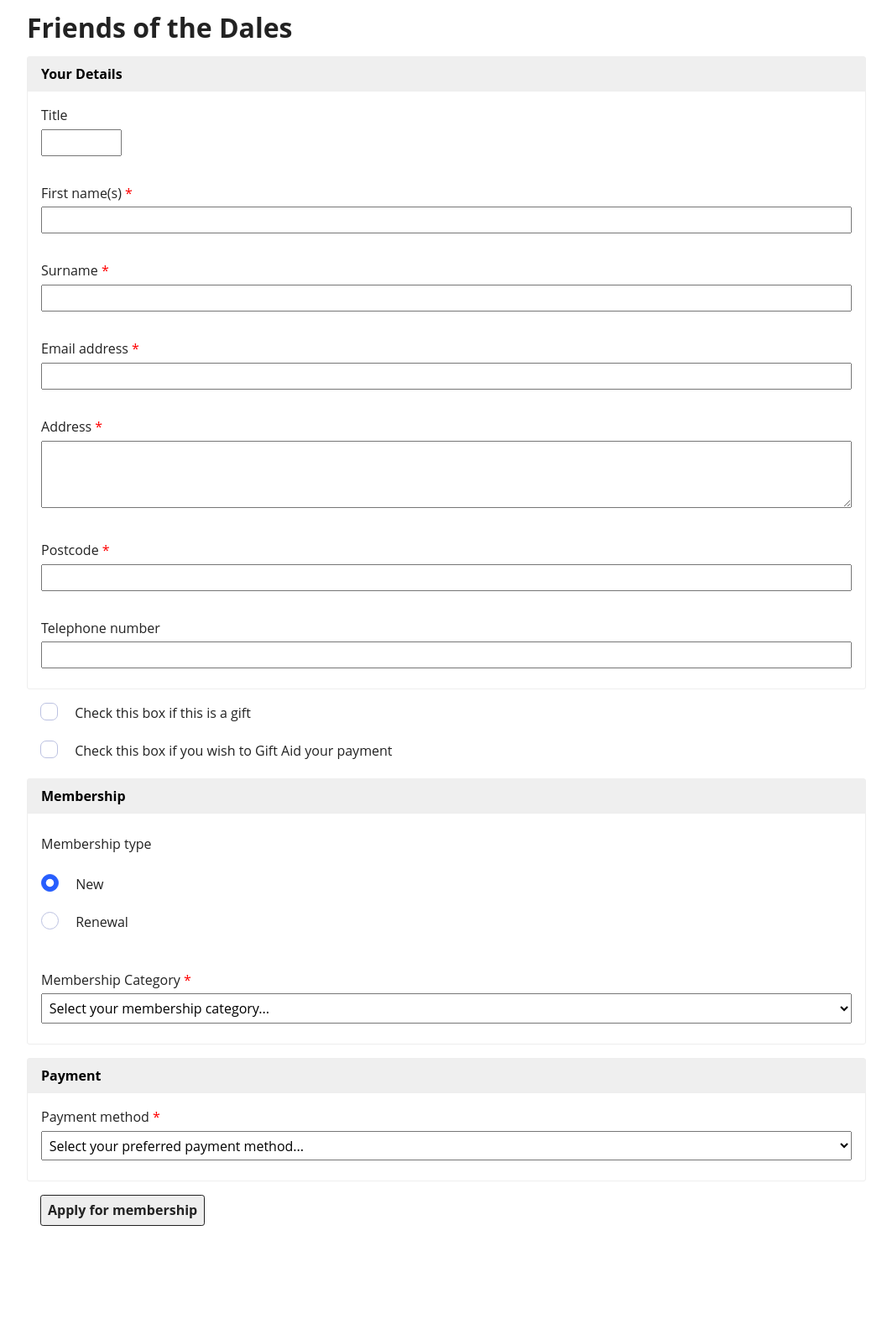
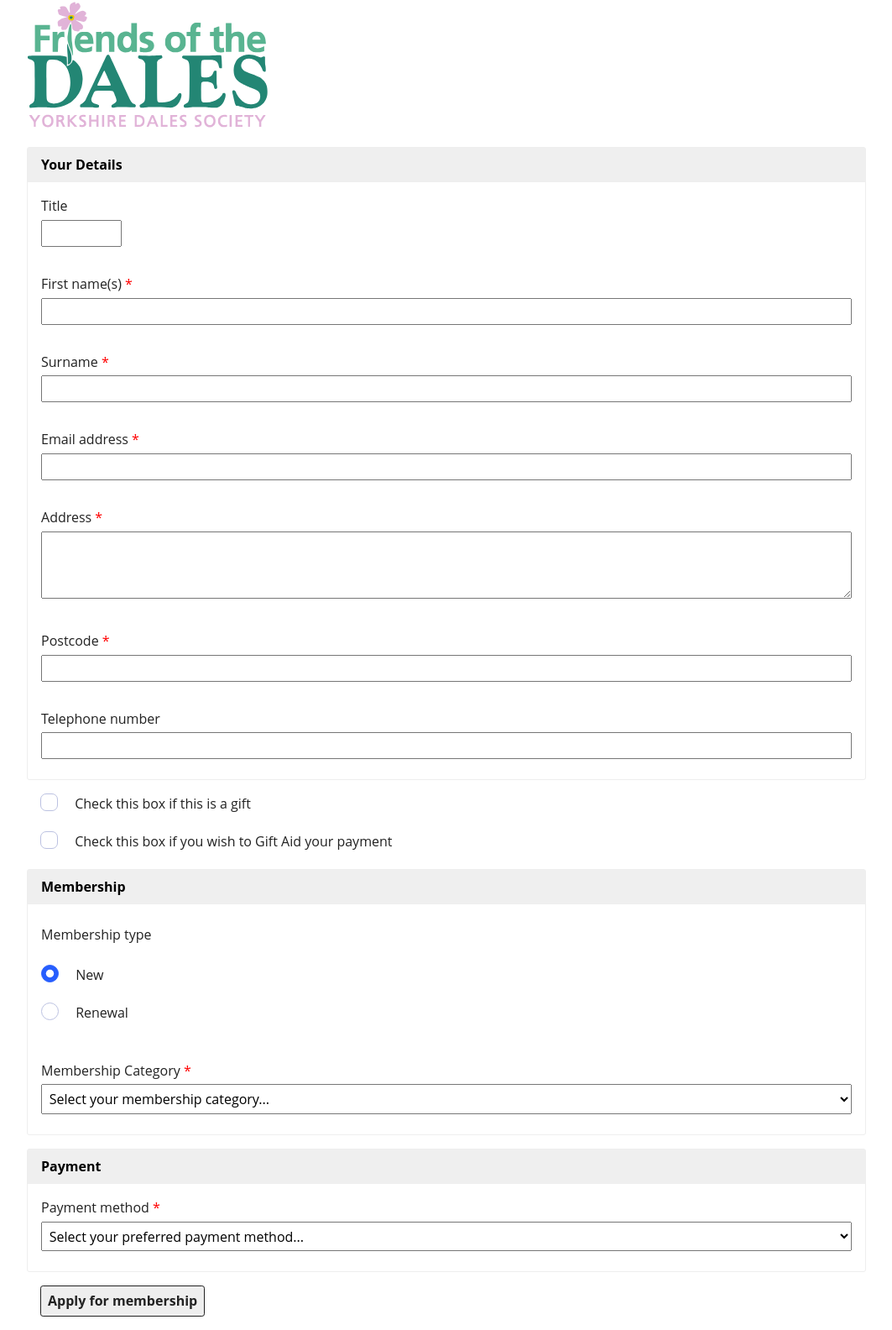
Before and after one commit to p-2/freindsofthedales, a Jekyll site: the page built from index.md, in a window 1280 px wide. Shown: the whole page at 84% size, without its empty margins (108-1171 px from the left). Built offline with Jekyll 4.4.1, drawn with Linux system fonts in a browser that asks for light colours; before the commit the page ends 1476 px from its top, so only the background shows below that.

Commit message:
Replaced heading with logo

```diff
--- a/_layouts/default.html
+++ b/_layouts/default.html
@@ -4,7 +4,7 @@ layout: compress
 {% include head.html %}
 <body>
 	<header>
-		<h1>Friends of the Dales</h1>
+		<img src="{{ site.url }}/assets/img/logo.svg" alt="Friends of the Dales - The Yorkshire Dales Society">
 	</header>
 	<section id="top-of-page" class="page">
 
```
Also changed, not shown: assets/img/logo.svg (added), assets/img/src/logo.svg.
